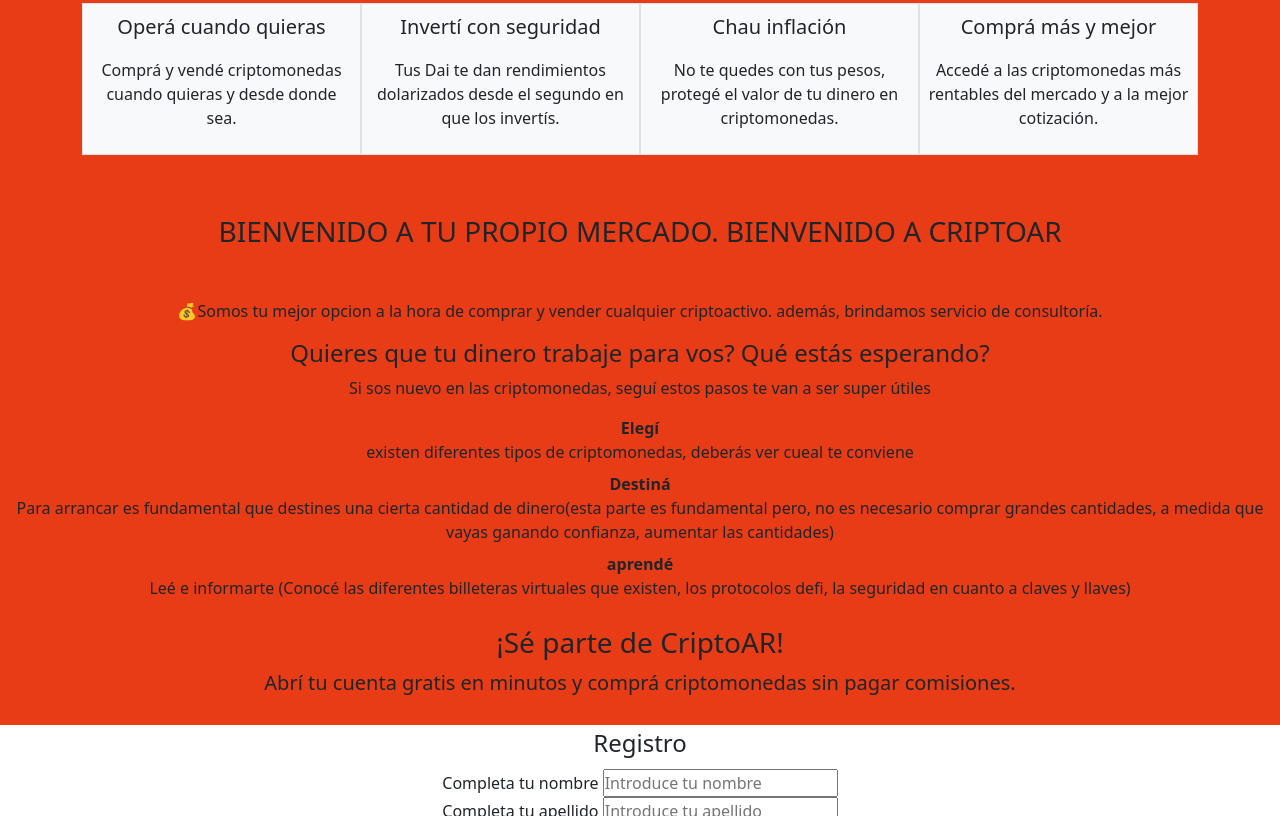
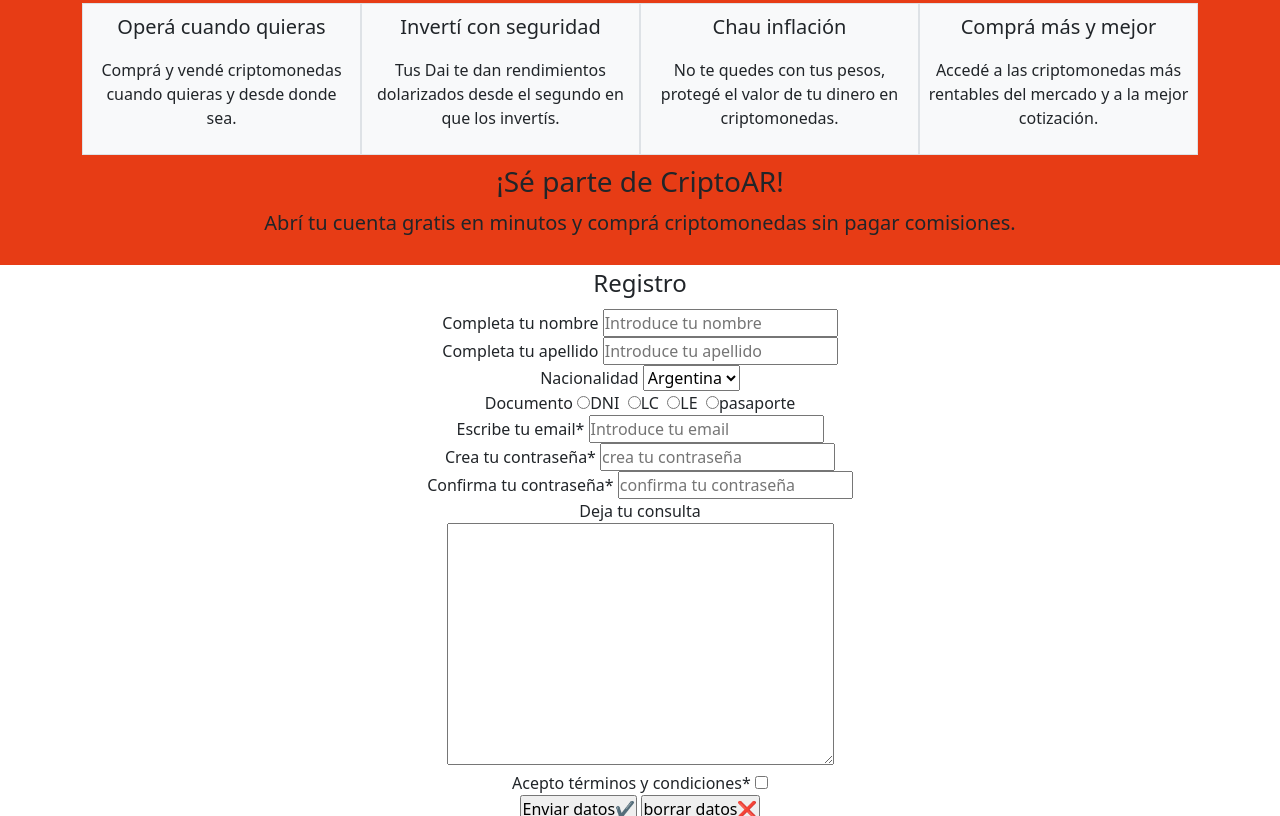
Before and after one commit to ramispamela/pamelaramisignaciocopia, a website: page index.html in a window 1280 px wide. Shown: the part 372-1188 px from the top of the page. Drawn offline with nearby package versions, Linux system fonts and the light colour scheme; a web font is replaced by a local one.

Commit message:
Update index.html
elimine un div

```diff
--- a/index.html
+++ b/index.html
@@ -77,20 +77,6 @@
             <p>Accedé a las criptomonedas más rentables del mercado y a la mejor cotización.</p>
         </div>
         </div>
-        </div>
-        <div>
-            <h3>bienvenido a tu propio mercado. bienvenido a CriptoAR</h3>
-            <P>💰Somos tu mejor opcion a la hora de comprar y vender cualquier criptoactivo. además, brindamos servicio de consultoría.</P>
-            <h4>Quieres que tu dinero trabaje para vos? Qué estás esperando?</h4>
-            <p>Si sos nuevo en las criptomonedas, seguí estos pasos te van a ser super útiles</p>
-            <dl>
-                <dt>Elegí</dt>
-                <dd>existen diferentes tipos de criptomonedas, deberás ver cueal te conviene</dd>
-                <dt>Destiná</dt>
-                <dd>Para arrancar es fundamental que destines una cierta cantidad de dinero(esta parte es fundamental pero, no es necesario comprar grandes cantidades, a medida que vayas ganando confianza, aumentar las cantidades)</dd>
-                <dt>aprendé</dt>
-                <dd>Leé e informarte (Conocé las diferentes billeteras virtuales que existen, los protocolos defi, la seguridad en cuanto a claves y llaves)</dd>
-            </dl>
         </div>
         <section class="formulario">
             <h3 class="wow animate__animated animate__flipInX">¡Sé parte de CriptoAR!</h3>
```
